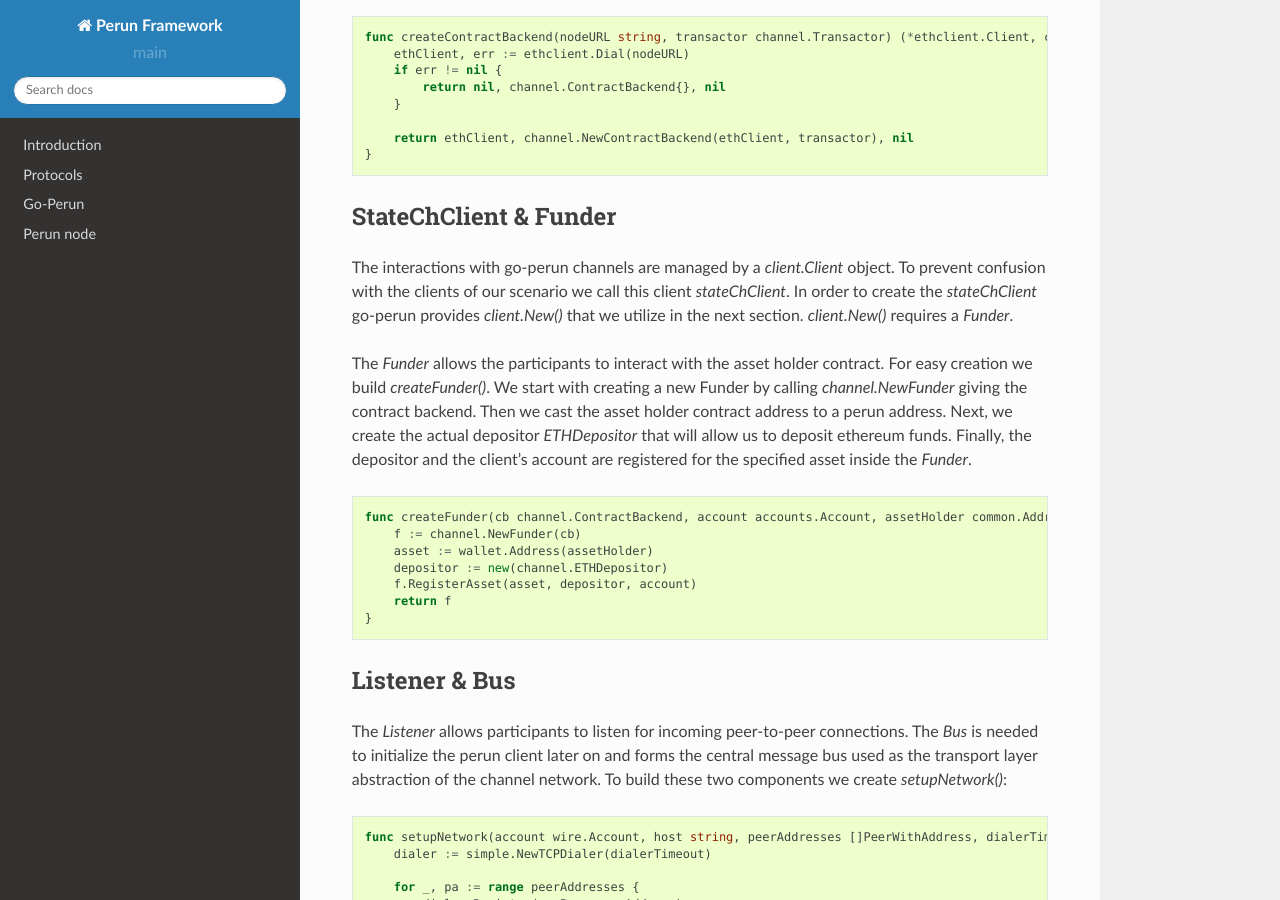
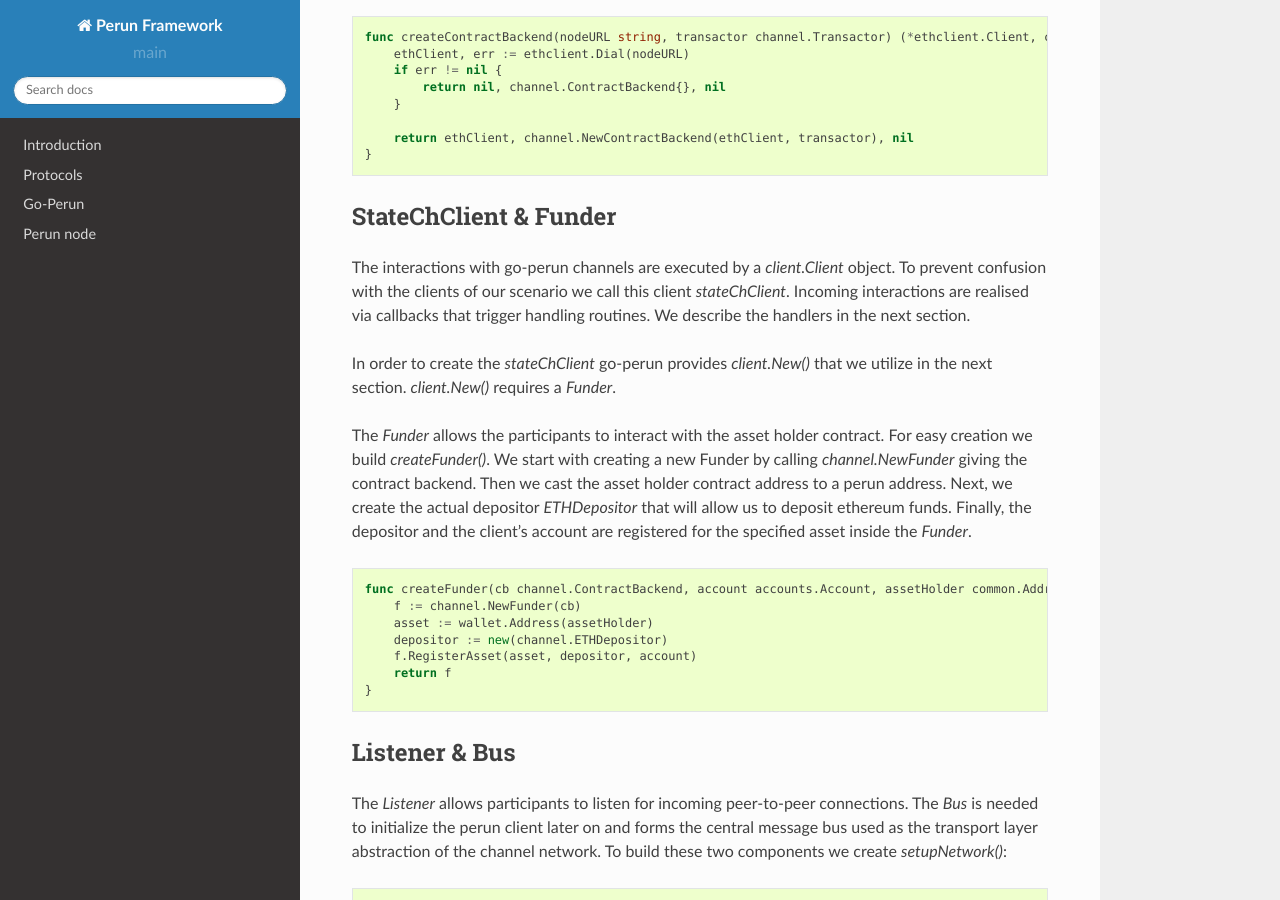
Before and after one commit to hyperledger-labs/perun-doc, a Sphinx documentation site: the page built from source/go-perun/new_tutorial/setup/perunclient.rst, in a window 1280 px wide and 900 px high, scrolled down 874 px. Built offline with Sphinx 7.4.7 and the Read the Docs theme 2.0.0, drawn with Linux system fonts in a browser that asks for light colours; pages that are not in the unit, such as notebooks, are missing from menus.

Commit message:
payment-channel: edited perunclient.rst Added note concerning callbacks/handlers

```diff
--- a/source/go-perun/new_tutorial/setup/perunclient.rst
+++ b/source/go-perun/new_tutorial/setup/perunclient.rst
@@ -46,8 +46,11 @@
 
 StateChClient & Funder
 -------------
-The interactions with go-perun channels are managed by a `client.Client` object.
+The interactions with go-perun channels are executed by a `client.Client` object.
 To prevent confusion with the clients of our scenario we call this client `stateChClient`.
+Incoming interactions are realised via callbacks that trigger handling routines.
+We describe the handlers in the next section.
+
 In order to create the `stateChClient` go-perun provides `client.New()` that we utilize in the next section.
 `client.New()` requires a `Funder`.
 
```
